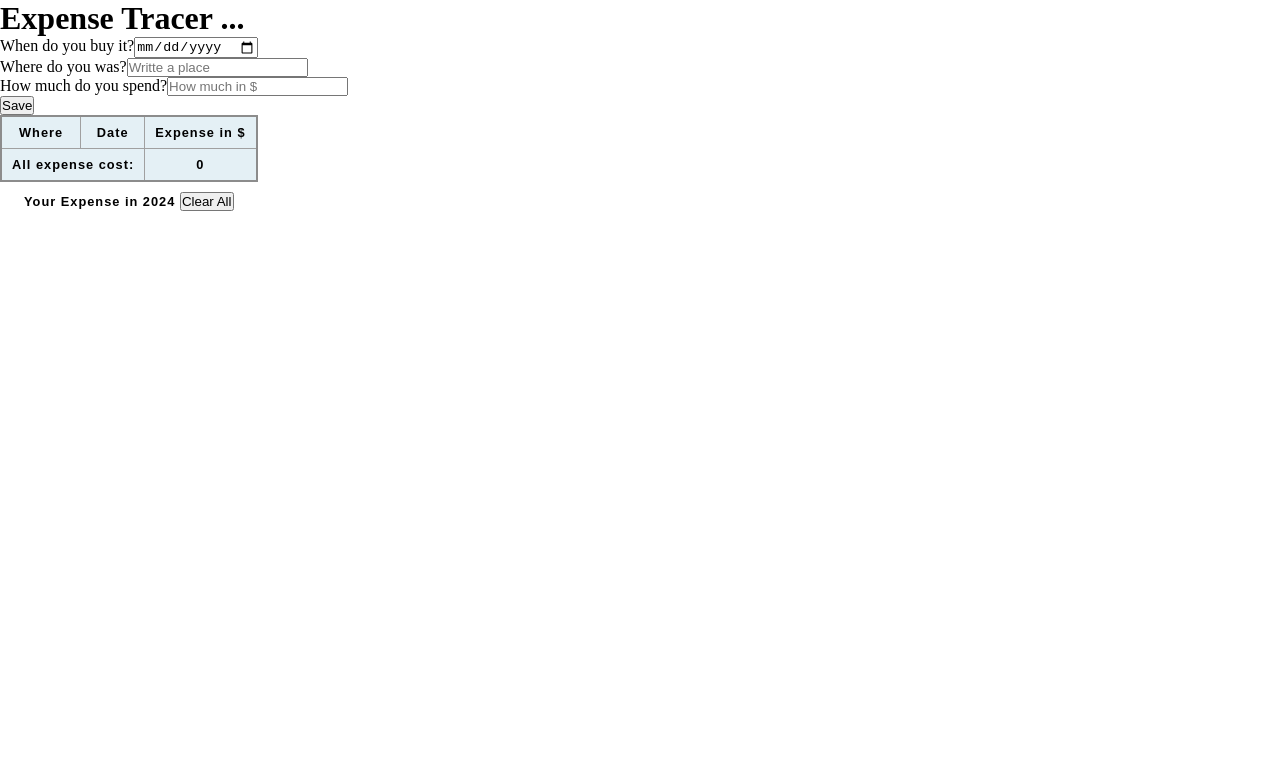
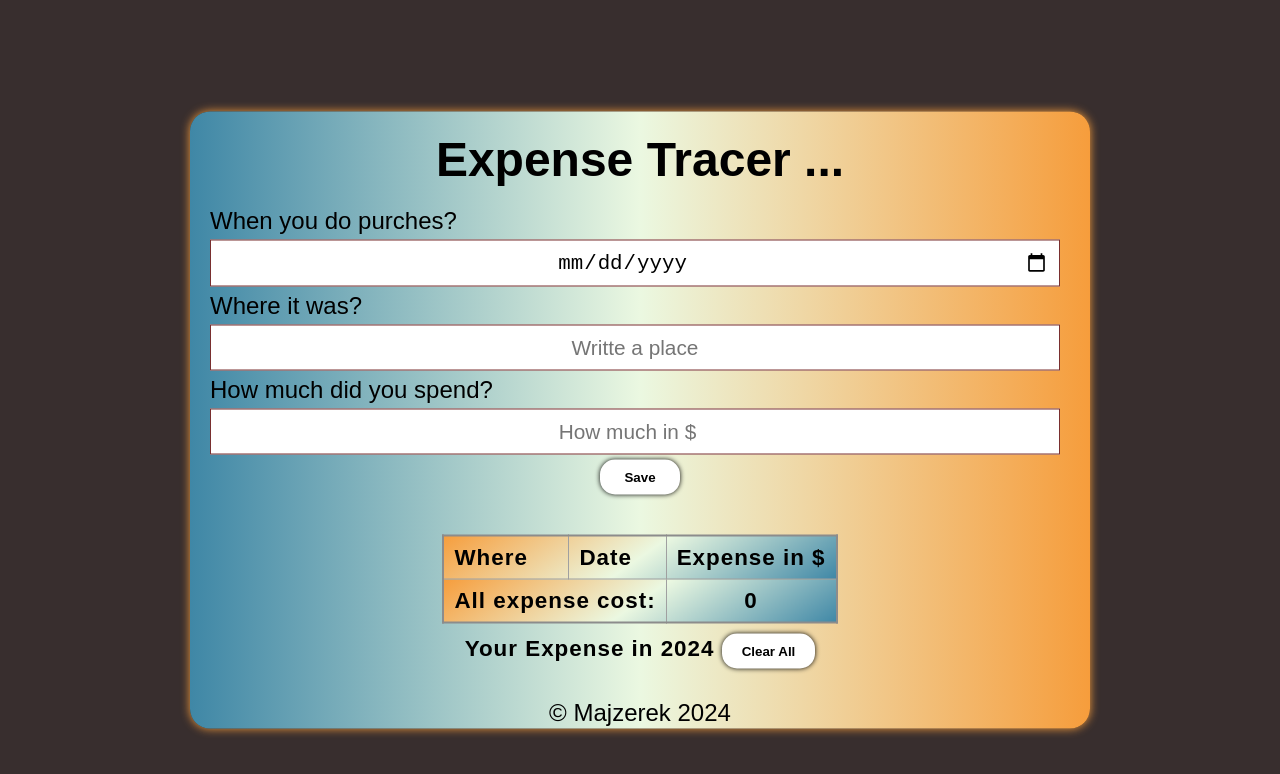
Before and after one commit to Majzerek/ExpenseTrack, a React (Create React App) app: page / in a window 1280 px wide. Shown: the top 774 px of the page. Built offline with nearby package versions, Linux system fonts and the light colour scheme.

Commit message:
css changes

```diff
--- a/src/App.js
+++ b/src/App.js
@@ -37,6 +37,7 @@ export default function App() {
   function clearing() {
     setAll([])
   }
+
   function sum(all) {
     if (!all.length) return 0;
     return all.reduce((a, b) => a + b.Expense, 0)
@@ -45,12 +46,12 @@ export default function App() {
 
   return (
 
-    <div>
+    <div className='app'>
       <Form when={when} where={where} howMuch={howMuch} onHowMuch={setHowMuch} onWhen={setWhen} onWhere={setWhere} onSubmit={handleSubmit} />
-      <table>
-        <caption>Your Expense in {new Date().getFullYear().toString()} <button onClick={clearing}>Clear All</button></caption>
+      <table className='table'>
+        <caption>Your Expense in {new Date().getFullYear().toString()} <button className='btn' onClick={clearing}>Clear All</button></caption>
 
-        <thead>
+        <thead >
           <tr>
             <th>Where</th>
             <th>Date</th>
@@ -74,6 +75,7 @@ export default function App() {
         </tfoot>
 
       </table >
+      <footer>&copy; Majzerek {new Date().getFullYear()} </footer>
     </div>
   );
 }
@@ -83,23 +85,23 @@ function Form({ when, where, howMuch, onWhere, onWhen, onHowMuch, onSubmit }) {
   return (
     <div className='form'>
       <h1>Expense Tracer ... </h1>
-      <form onSubmit={onSubmit}>
-        <ul>
+      <form className='form_valid'onSubmit={onSubmit}>
 
-          <li>
-            <label>When do you buy it?</label>
+
+
+        <label>When you do purches?</label>
             <input type="date" value={when} required onChange={(e) => onWhen(e.target.value)} />
-          </li>
-          <li>
-            <label>Where do you was?</label>
+
+
+            <label>Where it was?</label>
             <input type='text' required placeholder='Writte a place' value={where} onChange={(e) => onWhere(e.target.value)} />
-          </li>
-          <li>
-            <label>How much do you spend?</label>
+
+
+            <label>How much did you spend?</label>
             <input type='number' required value={howMuch} placeholder='How much in $' onChange={(e) => onHowMuch(e.target.value)} />
-          </li>
-        </ul>
-        <button type='submit'>Save</button>
+
+
+        <button className='btn btn_submit' type='submit'>Save</button>
       </form>
     </div>
   )
--- a/src/index.css
+++ b/src/index.css
@@ -3,13 +3,23 @@
   padding: 0;
   box-sizing: border-box;
 }
-
+body {
+  position: relative;
+  max-width: 900px;
+  height: 100vh;
+  margin: 0 auto;
+  font-family: Arial, "Helvetica Neue", Helvetica, sans-serif;
+  font-size: 1.5rem;
+  background-color: #382e2e;
+}
 table {
+  text-align:left;
   border-collapse: collapse;
   border: 2px solid rgb(140 140 140);
-  font-family: sans-serif;
-  font-size: 0.8rem;
+  font-family:Arial, Helvetica, sans-serif;
+  font-size: 1.4rem;
   letter-spacing: 1px;
+
 }
 
 caption {
@@ -20,7 +30,7 @@ caption {
 
 thead,
 tfoot {
-  background-color: rgb(228 240 245);
+  background: linear-gradient(325deg, #3f87a6, #ebf8e1, #f69d3c);
 }
 
 th,
@@ -34,9 +44,11 @@ td:last-of-type {
 }
 
 tbody > tr:nth-of-type(even) {
-  background-color: rgb(237 238 242);
+  background-color: #ebf8e1;
 }
-
+tbody > tr:nth-of-type(odd){
+  background-color: #ddbf9f;
+}
 tfoot th {
   text-align: right;
 }
@@ -44,3 +56,104 @@ tfoot th {
 tfoot td {
   font-weight: bold;
 }
+.app {
+  position: absolute;
+  top: 50%;
+  left: 50%;
+  transform: translate(-50%, -50%);
+  width: 100%;
+  margin-top: 20px;
+  border-radius: 20px;
+  box-shadow: 0 0 10px #f69d3c;
+  background: linear-gradient(0.25turn, #3f87a6, #ebf8e1, #f69d3c);
+}
+
+.form {
+  padding: 20px;
+  position: relative;
+}
+.form_valid {
+  display: flex;
+  flex-direction: column;
+  justify-content: start;
+
+}
+.form_valid input {
+  vertical-align: middle;
+  margin: 5px 10px 5px 0;
+  padding: 10px;
+  background-color: #fff;
+  border: 1px solid #792f2f;
+  font-size: 1.3rem;
+  text-align: center;
+}
+.form_valid input:focus-visible {
+  background-color: royalblue;
+  color: #fff;
+}
+.form h1 {
+  margin-bottom: 20px;
+  text-align: center;
+}
+
+form ul li {
+  list-style: none;
+}
+form ul li label{
+  margin-right: 20px;
+}
+.btn {
+  padding:10px 20px;
+  border: none;
+  border-radius: 15px;
+  box-shadow: 0 0 5px black;
+  background-color: #fff;
+  font-weight: bold;
+  cursor: pointer;
+  transition: .1s linear;
+}
+.btn_submit {
+  align-self: center;
+  width: 80px;
+}
+.btn:hover{
+  background-color: royalblue;
+  color:aliceblue
+}
+.table {
+  margin: 20px auto;
+
+}
+footer {
+  text-align: center;
+  margin-bottom: 2px;
+}
+
+@media (max-width: 900px) {
+  .app {
+    margin-top: auto;
+    font-size: 1rem;
+    width: 80%;
+    height: 90%;
+   overflow: hidden;
+   overflow: scroll;
+  }
+  .form_valid input {
+    margin: 10px auto;
+    width: 80%;
+    padding: 0;
+
+  }
+.table {
+  margin: 5px;
+}
+
+  .form_valid {
+    flex-direction: column;
+    align-items: stretch;
+    text-align: center;
+  }
+  .table {
+    font-size: 1rem;
+  }
+}
```
